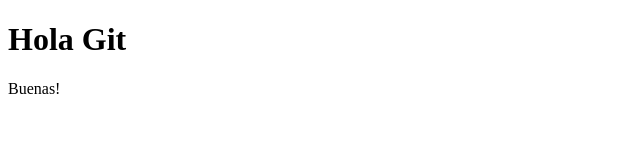
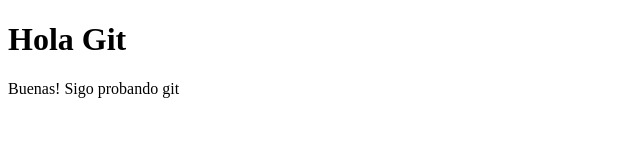
Before and after one commit to Cecilia-Campos/mi-segundo-git, a plain HTML site: page index.html in a window 1280 px wide. Shown: the whole page, without its empty margins (0-640 px from the left). Drawn offline with Linux system fonts and the light colour scheme.

Commit message:
Probando si anda git

```diff
--- a/index.html
+++ b/index.html
@@ -7,6 +7,6 @@
 </head>
 <body>
     <h1> Hola Git </h1>
-    <p> Buenas! </p>
+    <p> Buenas! Sigo probando git </p>
 </body>
 </html>
```
